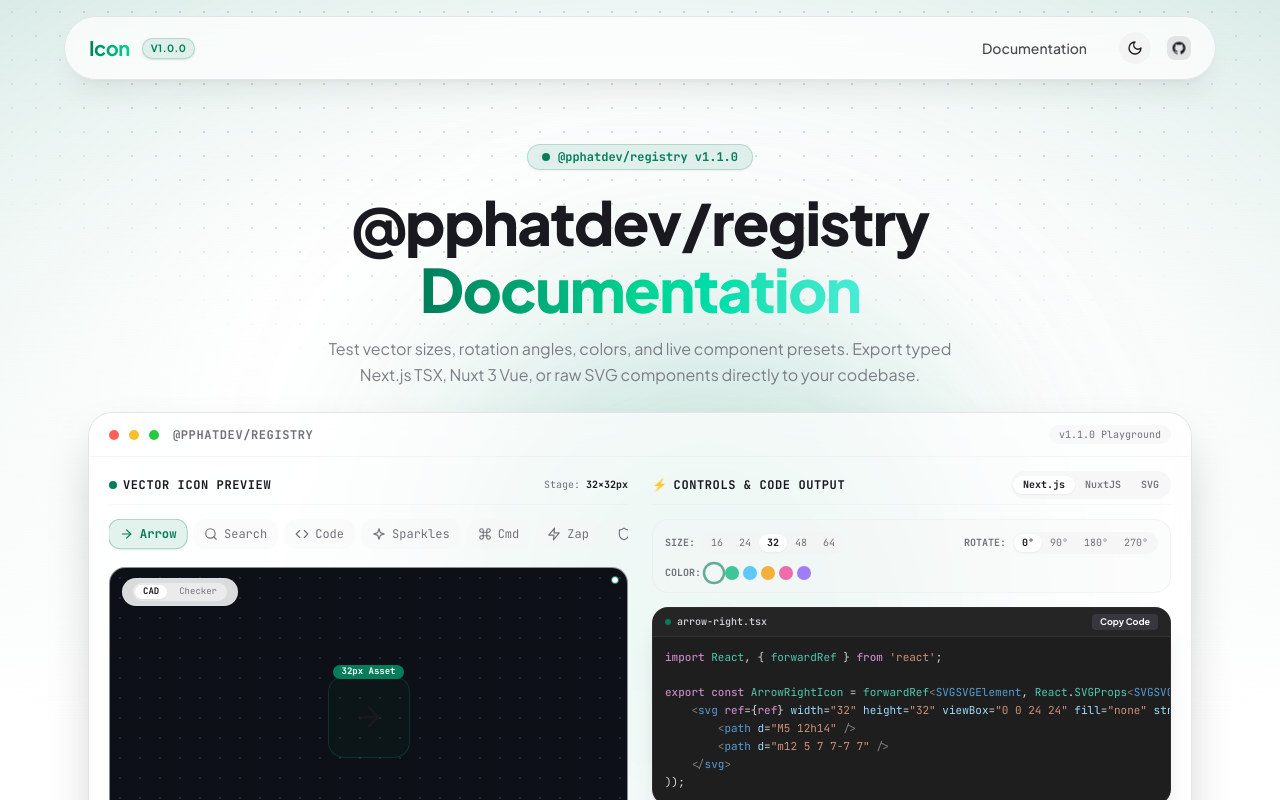
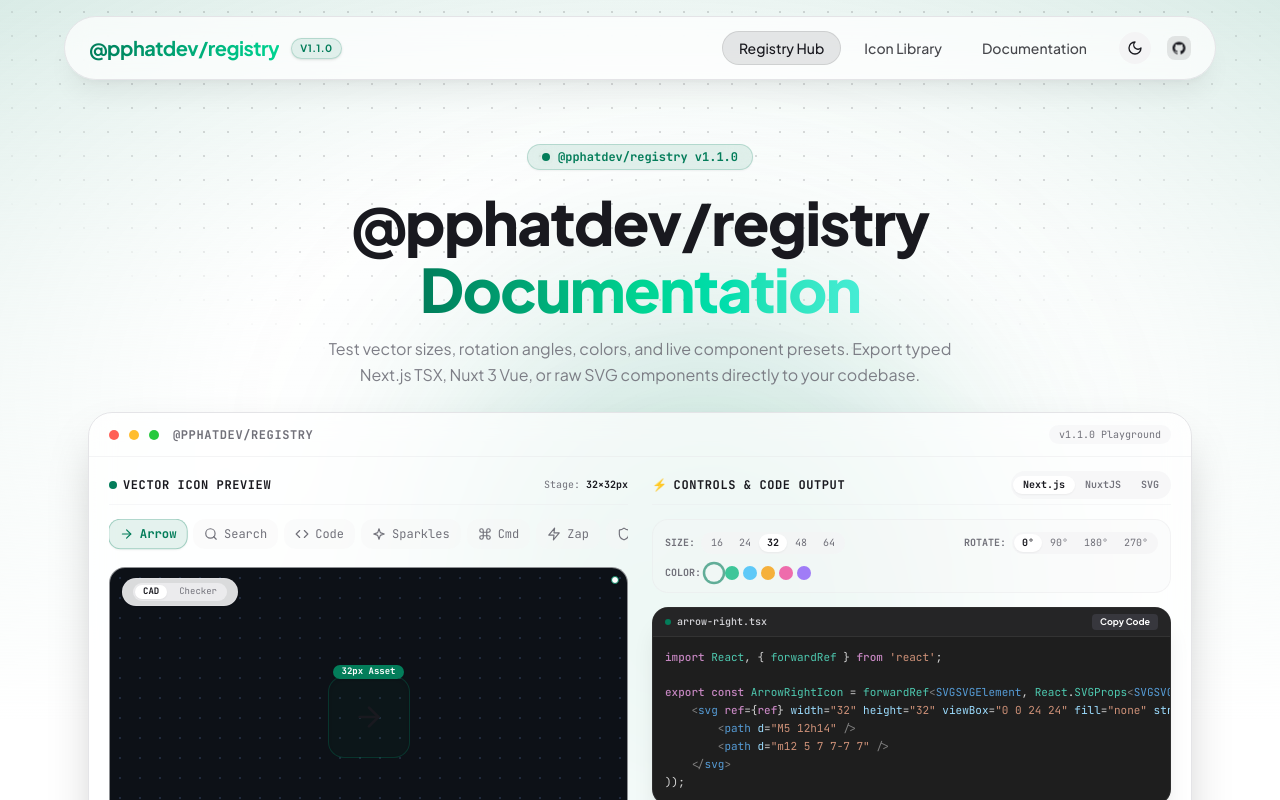
Before and after one commit to pphatdev/registry.pphat.me, a Next.js app: page / in a window 1280 px wide. Shown: the top 800 px of the page. Built offline with nearby package versions, Linux system fonts and the light colour scheme.

Commit message:
feat: add site header component and document design system architecture

```diff
--- a/src/components/Header.tsx
+++ b/src/components/Header.tsx
@@ -10,19 +10,19 @@
     const pathname = usePathname();
 
     const links = [
-        // { label: "Icons", href: "/", exact: true },
-        // { label: "Components", href: "/components", exact: false },
+        { label: "Registry Hub", href: "/", exact: true },
+        { label: "Icon Library", href: "/icons", exact: false },
         { label: "Documentation", href: "/docs", exact: false },
     ];
 
     return (
         <header className="sticky top-4 z-50 w-[calc(100%-2rem)] max-w-6xl mx-auto glass-panel border border-border/50 backdrop-blur-lg rounded-full h-16 flex items-center justify-between px-4 sm:px-6 shadow-xl shadow-black/5 mt-4">
             <div className="flex items-center gap-2">
-                <Link href="/" className="font-bold text-xl tracking-tight bg-clip-text text-transparent bg-gradient-to-r from-primary to-emerald-400">
-                    Icon
+                <Link href="/" className="font-bold text-lg sm:text-xl tracking-tight bg-clip-text text-transparent bg-gradient-to-r from-primary to-emerald-400">
+                    @pphatdev/registry
                 </Link>
                 <span className="px-2 py-0.5 ml-1 rounded-full bg-primary/10 text-primary text-[10px] font-bold tracking-wider border border-primary/20 uppercase shadow-sm">
-                    v1.0.0
+                    v1.1.0
                 </span>
             </div>
 
```
